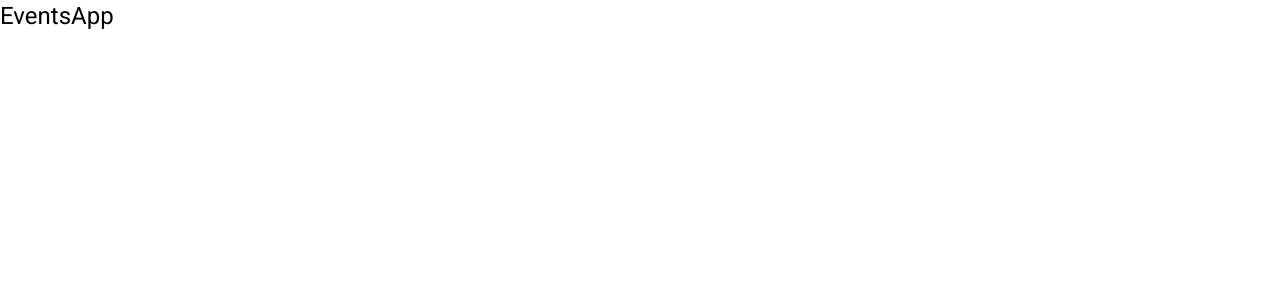
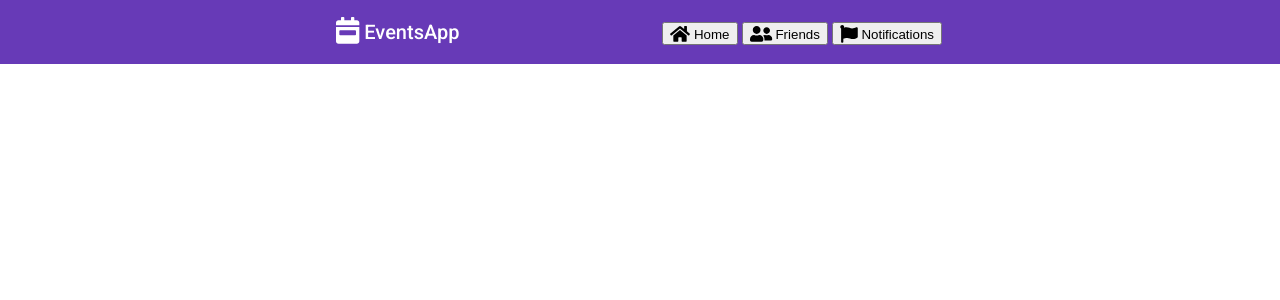
Before and after one commit to KirilPecev/Events-App, an Angular app in the folder EventsApp/: page / in a window 1280 px wide. Shown: the top 300 px of the page. Built offline with nearby package versions, Linux system fonts and the light colour scheme.

Commit message:
Client - added header

```diff
--- a/EventsApp/package.json
+++ b/EventsApp/package.json
@@ -21,6 +21,11 @@
     "@angular/platform-browser": "~9.0.1",
     "@angular/platform-browser-dynamic": "~9.0.1",
     "@angular/router": "~9.0.1",
+    "@fortawesome/angular-fontawesome": "^0.6.0",
+    "@fortawesome/fontawesome-svg-core": "^1.2.27",
+    "@fortawesome/free-brands-svg-icons": "^5.12.1",
+    "@fortawesome/free-regular-svg-icons": "^5.12.1",
+    "@fortawesome/free-solid-svg-icons": "^5.12.1",
     "rxjs": "~6.5.4",
     "tslib": "^1.10.0",
     "zone.js": "~0.10.2"
--- a/EventsApp/src/app/app.component.css
+++ b/EventsApp/src/app/app.component.css
@@ -0,0 +1,17 @@
+.example-fill-remaining-space {
+    /* This fills the remaining space, by using flexbox.
+       Every toolbar row uses a flexbox row layout. */
+    flex: 1 1 auto;
+  }
+
+.header-buttons{
+    margin-right: 20rem;
+}
+
+.header-buttons button{
+   margin: 2px;
+}
+
+#title{
+    margin-left: 20rem;
+}
--- a/EventsApp/src/app/app.component.html
+++ b/EventsApp/src/app/app.component.html
@@ -1,3 +1,18 @@
-<div>
-    <h1>{{title}}</h1>
-</div>
+<mat-toolbar color="primary">
+    <span id="title"><fa-icon class="fa-lg" [icon]="faCalendarWeek"></fa-icon> {{title}}</span>
+
+    <!-- This fills the remaining space of the current row -->
+    <span class="example-fill-remaining-space"></span>
+
+    <div class="header-buttons">
+        <button>
+            <fa-icon class="fa-lg" [icon]="faHome"></fa-icon> Home
+        </button>
+        <button>
+            <fa-icon class="fa-lg" [icon]="faUserFriends"></fa-icon> Friends
+        </button>
+        <button>
+            <fa-icon class="fa-lg" [icon]="faFlag"></fa-icon> Notifications
+        </button>
+    </div>
+</mat-toolbar>
--- a/EventsApp/src/app/app.component.ts
+++ b/EventsApp/src/app/app.component.ts
@@ -1,4 +1,5 @@
 import { Component } from '@angular/core';
+import { faHome, faUserFriends, faFlag, faCalendarWeek } from '@fortawesome/free-solid-svg-icons';
 
 @Component({
   selector: 'app-root',
@@ -7,4 +8,8 @@ import { Component } from '@angular/core';
 })
 export class AppComponent {
   title = 'EventsApp';
+  faHome = faHome;
+  faUserFriends = faUserFriends;
+  faFlag = faFlag;
+  faCalendarWeek = faCalendarWeek;
 }
--- a/EventsApp/src/app/app.module.ts
+++ b/EventsApp/src/app/app.module.ts
@@ -5,7 +5,8 @@ import { AppRoutingModule } from './app-routing.module';
 import { AppComponent } from './app.component';
 import { BrowserAnimationsModule } from '@angular/platform-browser/animations';
 
-import { MatSliderModule } from '@angular/material/slider';
+import {MatToolbarModule} from '@angular/material/toolbar';
+import { FontAwesomeModule } from '@fortawesome/angular-fontawesome';
 
 @NgModule({
   declarations: [
@@ -15,7 +16,8 @@ import { MatSliderModule } from '@angular/material/slider';
     BrowserModule,
     AppRoutingModule,
     BrowserAnimationsModule,
-    MatSliderModule
+    MatToolbarModule,
+    FontAwesomeModule
   ],
   providers: [],
   bootstrap: [AppComponent]
```
Also changed, not shown: 1 other file (tests, documents, lock files or other folders).
